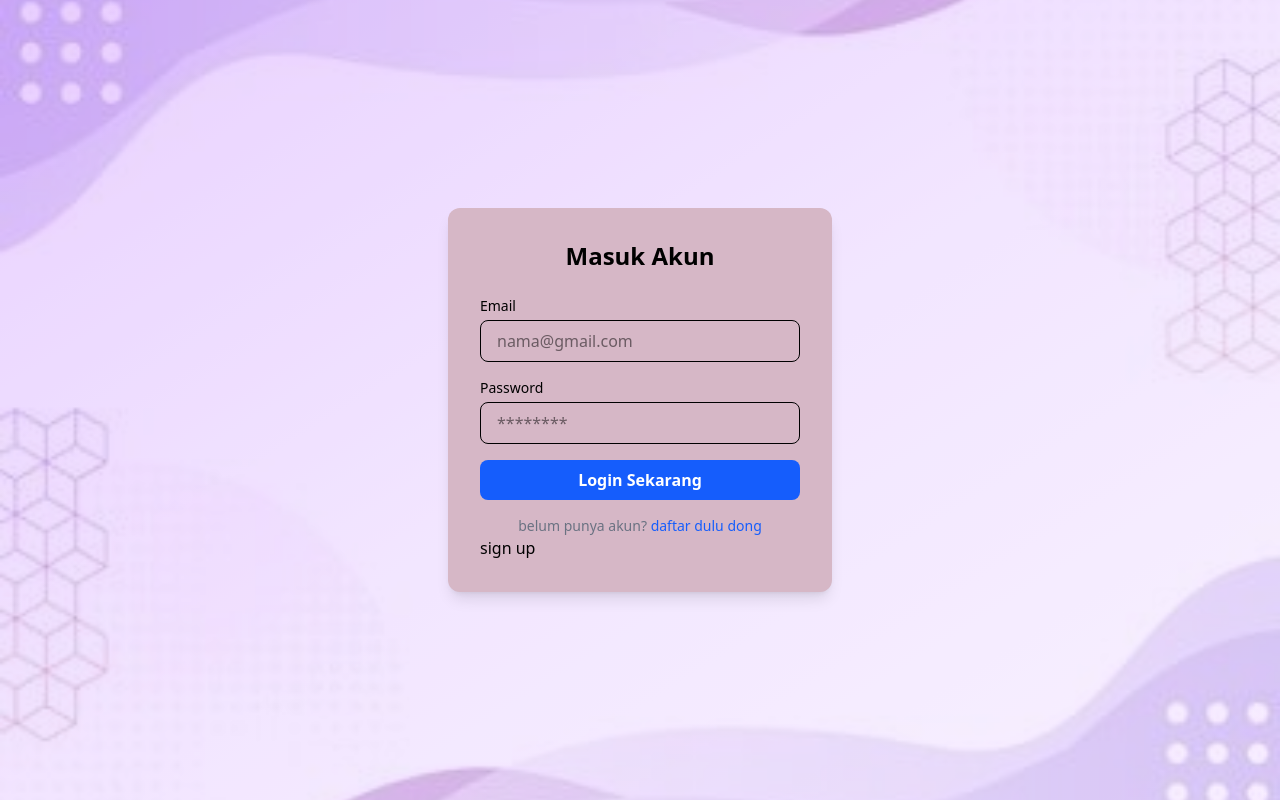
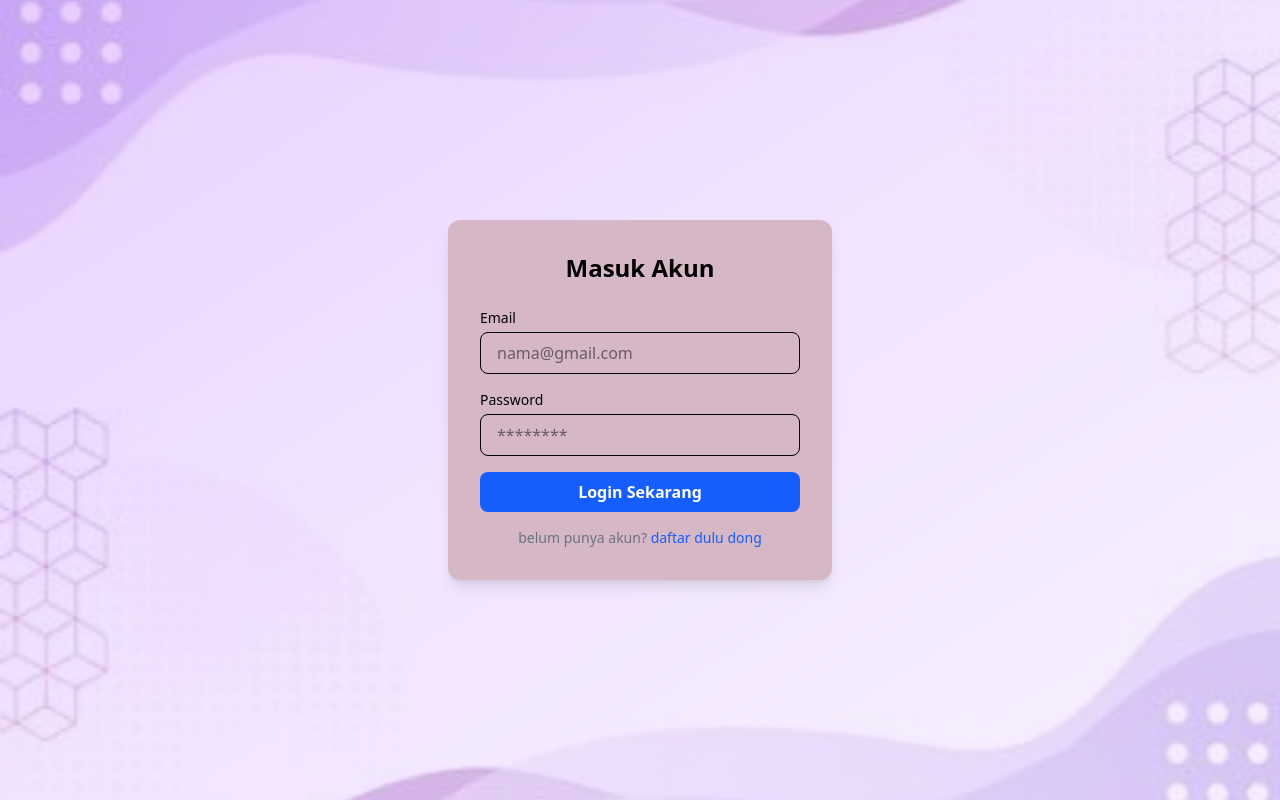
Before and after one commit to novinur8994-dev/login-page, a website: page index.html in a window 1280 px wide. Drawn offline with Linux system fonts and the light colour scheme.

Commit message:
Update index.html

```diff
--- a/index.html
+++ b/index.html
@@ -53,7 +53,7 @@
         daftar dulu dong
       </a>
     </p>
-      <a href="sign-up.html">sign up</a>
+
   </div>
 
 </body>
```
